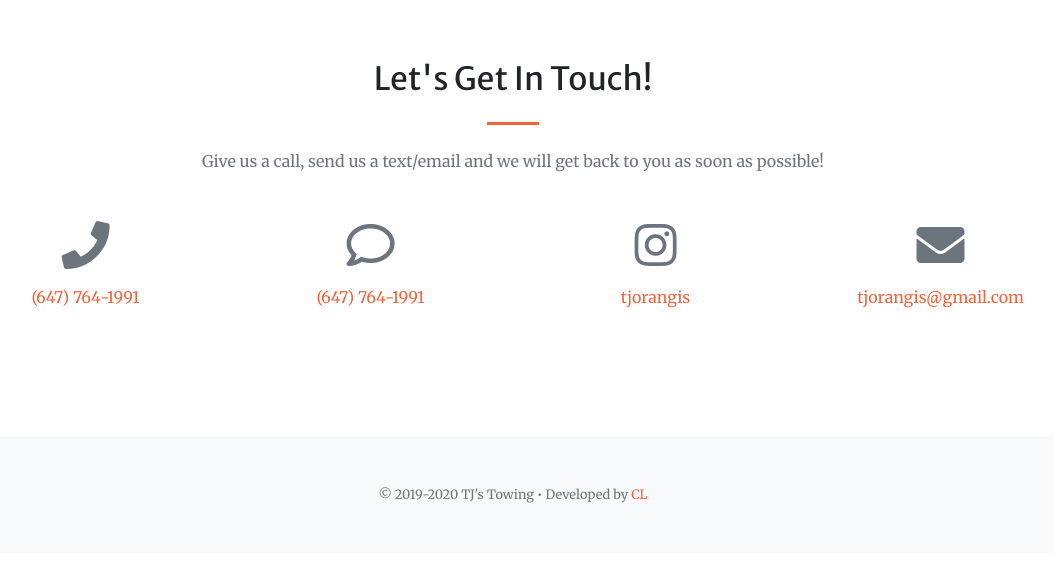
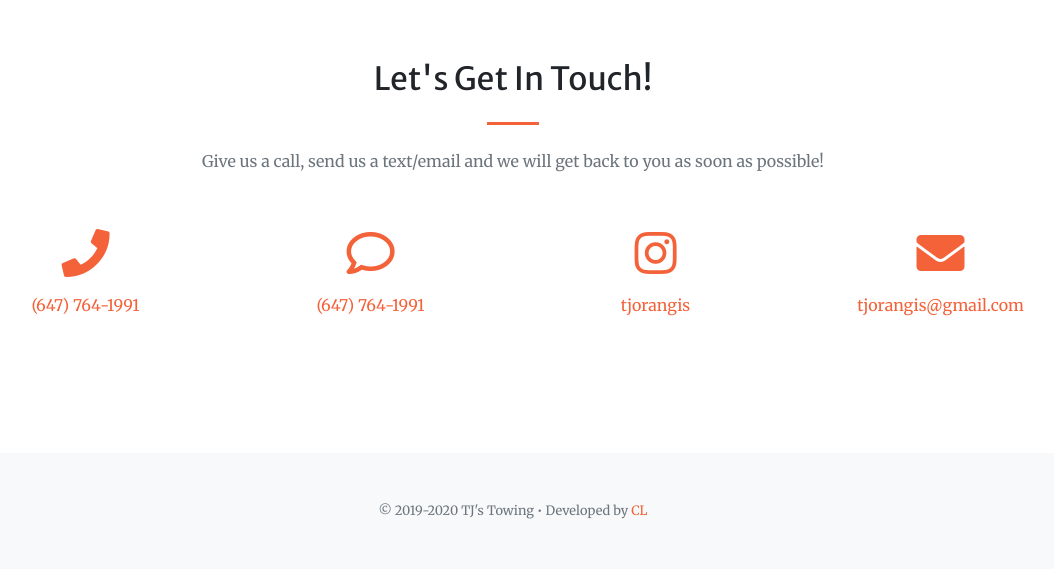
Before and after one commit to cindyledev/tjstowing-2019, a Node server app: page / in a window 1280 px wide. Shown: the part 3400-3969 px from the top of the page, without its empty margins (127-1181 px from the left). Before the commit the page ends 3903 px from the top, so only its background shows below. Run offline with Node 20, Linux system fonts and the light colour scheme; some libraries are stand-ins or nearby versions.

```diff
--- a/views/contact.handlebars
+++ b/views/contact.handlebars
@@ -28,6 +28,7 @@
   <nav class="navbar navbar-expand-lg navbar-light fixed-top py-3" id="mainNav">
     <div class="container">
       <a class="navbar-brand js-scroll-trigger" href="#page-top">TJ's Towing</a>
+      <a class="navbar-brand js-scroll-trigger" href="tel:6477641991">(647)-764-1991</a>
       <button class="navbar-toggler navbar-toggler-right" type="button" data-toggle="collapse"
         data-target="#navbarResponsive" aria-controls="navbarResponsive" aria-expanded="false"
         aria-label="Toggle navigation">
@@ -402,26 +403,26 @@
       </div>
       <div class="row">
         <div class="col-lg-3 ml-auto text-center mb-5 mb-lg-0">
-          <a href="tel:6477641991">
-            <i class="fas fa-phone fa-3x mb-3 text-muted"></i>
+          <a class="nav-link" href="tel:6477641991">
+            <i class="fas fa-phone fa-3x mb-3"></i>
             <div>(647) 764-1991</div>
           </a>
         </div>
         <div class="col-lg-3 ml-auto text-center mb-5 mb-lg-0">
-          <a href="sms:6477641991">
-            <i class="far fa-comment fa-3x mb-3 text-muted"></i>
+          <a class="nav-link" href="sms:6477641991">
+            <i class="far fa-comment fa-3x mb-3"></i>
             <div>(647) 764-1991</div>
           </a>
         </div>
         <div class="col-lg-3 ml-auto text-center mb-5 mb-lg-0">
-          <a href="https://www.instagram.com/tjorangis/" target="_blank">
-            <i class="fab fa-instagram fa-3x mb-3 text-muted"></i>
+          <a class="nav-link" href="https://www.instagram.com/tjorangis/" target="_blank">
+            <i class="fab fa-instagram fa-3x mb-3"></i>
             <div>tjorangis</div>
           </a>
         </div>
         <div class="col-lg-3 mr-auto ml-auto text-center">
-          <a class="d-block" href="mailto:tjorangis@gmail.com">
-            <i class="fas fa-envelope fa-3x mb-3 text-muted"></i>
+          <a class="d-block nav-link" href="mailto:tjorangis@gmail.com">
+            <i class="fas fa-envelope fa-3x mb-3"></i>
             <div>tjorangis@gmail.com</div>
           </a>
         </div>
```
Also changed, not shown: public/img/logo/TJT_1c_Dark.png (added), public/img/logo/TJT_1c_White.png (added), public/img/logo/TJT_Main_OnDark.png (added), public/img/logo/TJT_Main_OnDark_1.png (added), public/img/logo/TJT_Main_OnLight.png (added), public/img/logo/TJT_Simple_OnLight.png (added).
